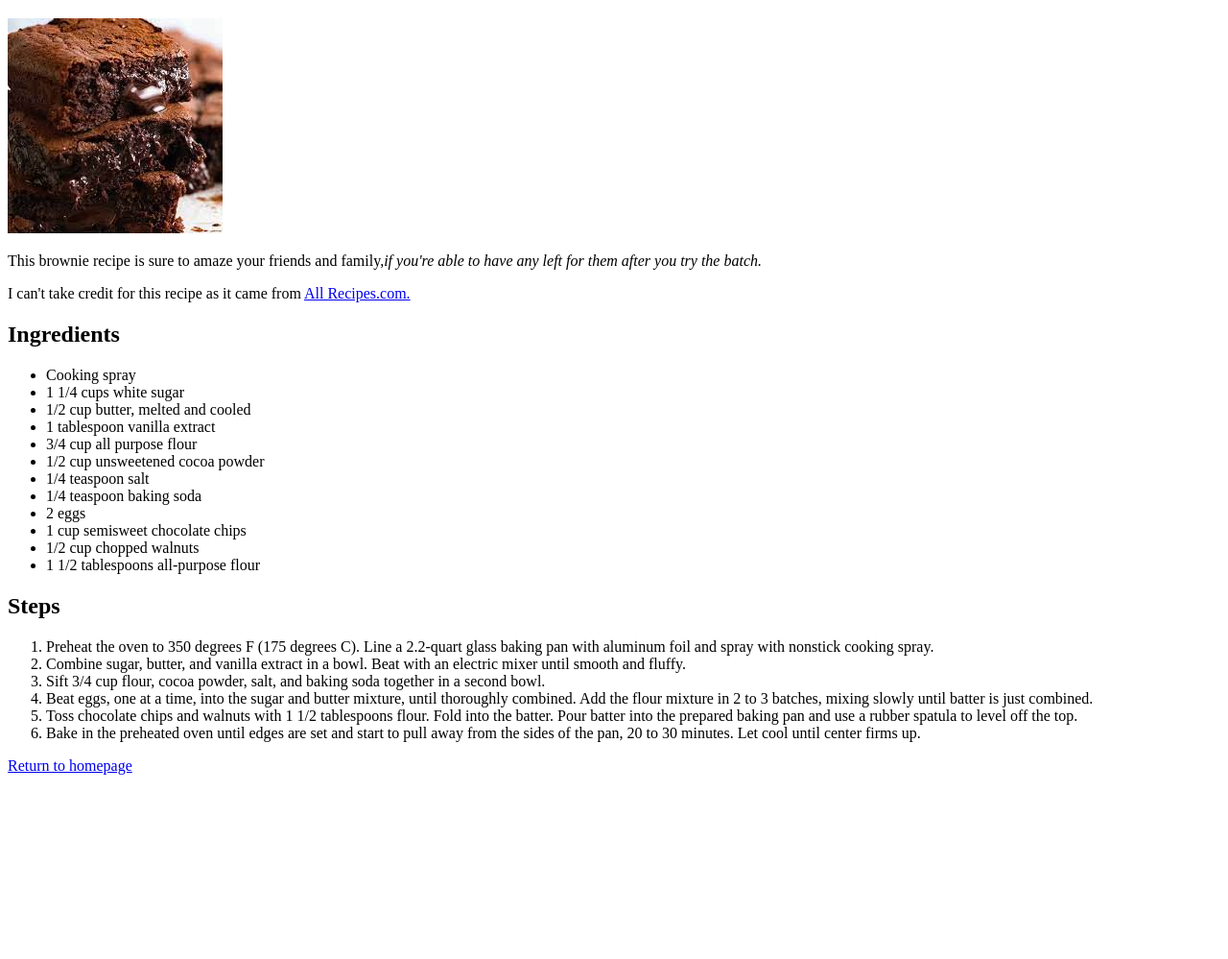
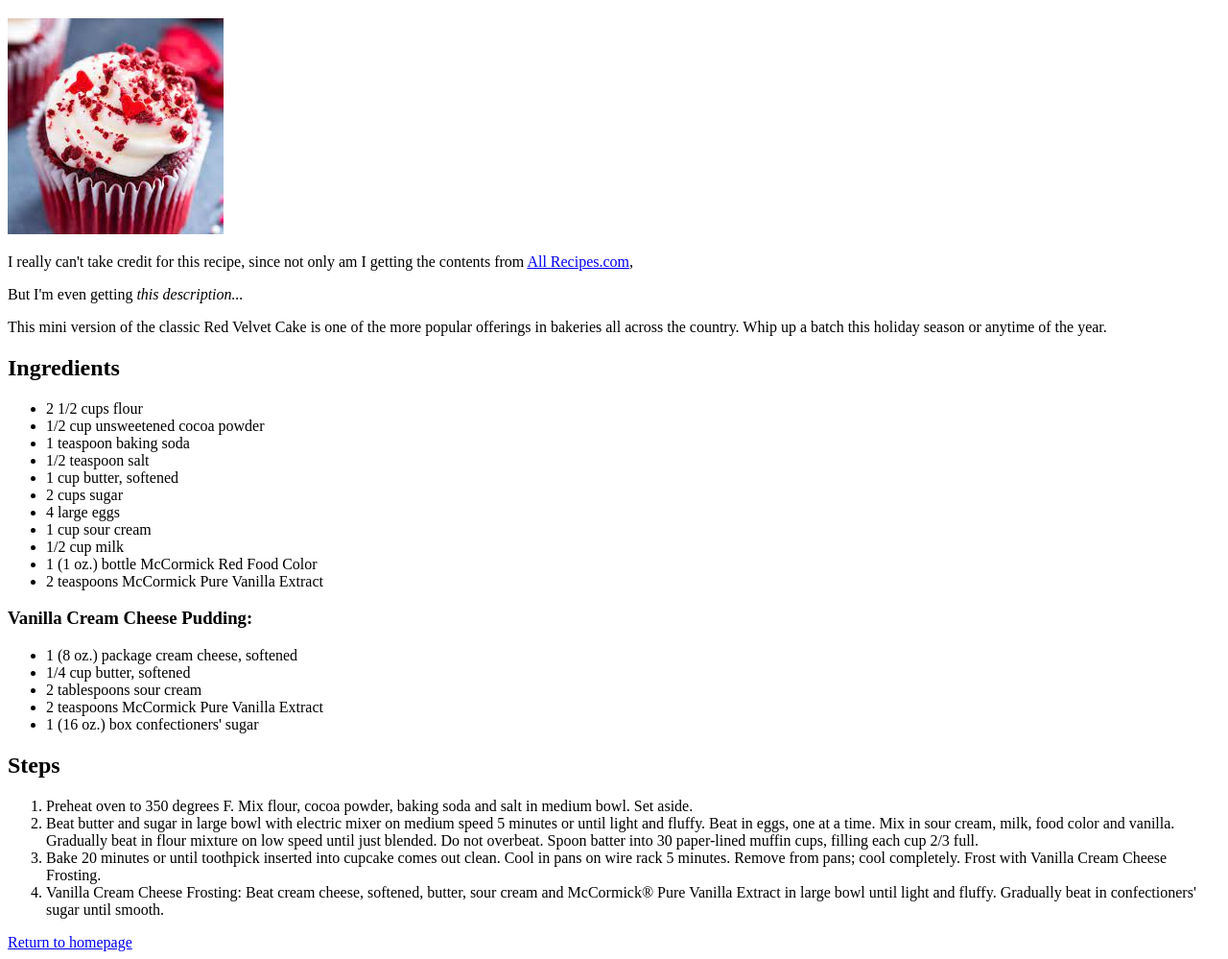
Before and after one commit to beisenberg123/odin-recipes, a plain HTML site: page recipes/cupcakes.html in a window 1280 px wide. Shown: the part 61-1060 px from the top of the page at 96% size. Before the commit the page ends 876 px from the top, so only its background shows below. Drawn offline with Linux system fonts and the light colour scheme.

Commit message:
Add description, ingredients, and steps to cupcakes

```diff
--- a/recipes/cupcakes.html
+++ b/recipes/cupcakes.html
@@ -9,35 +9,46 @@
 
 <body>
     <h1>Red Velvet Cupcakes</h1>
-    <p><img src="../img/brownies.jpeg" alt="Stacked gooey and most brownies"></p>
+    <p><img src="../img/cupcakes.jpeg" alt="One red velvet cupcake with white frosting and red sprinkles"></p>
 
-    <p>This brownie recipe is sure to amaze your friends and family,<em>if you're able to have any left for them after you try the batch.</em></p>
-    <p>I can't take credit for this recipe as it came from <a href="https://www.allrecipes.com/recipe/266739/gooey-brownies/">All Recipes.com.</a></p>
+    <p>I really can't take credit for this recipe, since not only am I getting the contents from <a href="https://www.allrecipes.com/recipe/212429/red-velvet-cupcakes/">All Recipes.com</a>,
+    <p>But I'm even getting <em>this description...</em></p>
+    <p>This mini version of the classic Red Velvet Cake is one of the more popular offerings in bakeries all across the country. Whip up a batch this holiday season or anytime of the year. </p>
 
     <h2>Ingredients</h2>
     <ul>
-        <li>Cooking spray</li>
-        <li>1 1/4 cups white sugar</li>
-        <li>1/2 cup butter, melted and cooled</li>
-        <li>1 tablespoon vanilla extract</li>
-        <li>3/4 cup all purpose flour</li>
+        <li>2 1/2 cups flour</li>
         <li>1/2 cup unsweetened cocoa powder</li>
-        <li>1/4 teaspoon salt</li>
-        <li>1/4 teaspoon baking soda</li>
-        <li>2 eggs</li>
-        <li>1 cup semisweet chocolate chips</li>
-        <li>1/2 cup chopped walnuts</li>
-        <li>1 1/2 tablespoons all-purpose flour</li>
+        <li>1 teaspoon baking soda</li>
+        <li>1/2 teaspoon salt</li>
+        <li>1 cup butter, softened</li>
+        <li>2 cups sugar</li>
+        <li>4 large eggs</li>
+        <li>1 cup sour cream</li>
+        <li>1/2 cup milk</li>
+        <li>1 (1 oz.) bottle McCormick Red Food Color</li>
+        <li>2 teaspoons McCormick Pure Vanilla Extract</li>
+    </ul>
+
+    <h3>Vanilla Cream Cheese Pudding:</h3>
+    <ul>
+        <li>1 (8 oz.) package cream cheese, softened</li>
+        <li>1/4 cup butter, softened</li>
+        <li>2 tablespoons sour cream</li>
+        <li>2 teaspoons McCormick Pure Vanilla Extract</li>
+        <li>1 (16 oz.) box confectioners' sugar</li>
     </ul>
 
     <h2>Steps</h2>
     <ol>
-        <li>Preheat the oven to 350 degrees F (175 degrees C). Line a 2.2-quart glass baking pan with aluminum foil and spray with nonstick cooking spray.</li>
-        <li>Combine sugar, butter, and vanilla extract in a bowl. Beat with an electric mixer until smooth and fluffy.</li>
-        <li>Sift 3/4 cup flour, cocoa powder, salt, and baking soda together in a second bowl.</li>
-        <li>Beat eggs, one at a time, into the sugar and butter mixture, until thoroughly combined. Add the flour mixture in 2 to 3 batches, mixing slowly until batter is just combined.</li>
-        <li>Toss chocolate chips and walnuts with 1 1/2 tablespoons flour. Fold into the batter. Pour batter into the prepared baking pan and use a rubber spatula to level off the top.</li>
-        <li>Bake in the preheated oven until edges are set and start to pull away from the sides of the pan, 20 to 30 minutes. Let cool until center firms up.</li>
+        <li>Preheat oven to 350 degrees F. Mix flour, cocoa powder, baking soda and salt in medium bowl. Set aside.</li>
+        <li>Beat butter and sugar in large bowl with electric mixer on medium speed 5 minutes or until light and fluffy.
+            Beat in eggs, one at a time. Mix in sour cream, milk, food color and vanilla. Gradually beat in flour mixture on low speed until just blended.
+            Do not overbeat. Spoon batter into 30 paper-lined muffin cups, filling each cup 2/3 full.</li>
+        <li>Bake 20 minutes or until toothpick inserted into cupcake comes out clean. Cool in pans on wire rack 5 minutes.
+            Remove from pans; cool completely. Frost with Vanilla Cream Cheese Frosting.</li>
+        <li>Vanilla Cream Cheese Frosting: Beat cream cheese, softened, butter, sour cream and McCormick® Pure Vanilla Extract
+            in large bowl until light and fluffy. Gradually beat in confectioners' sugar until smooth.</li>
     </ol>
 
     <a href="../index.html">Return to homepage</a>
```
Also changed, not shown: index.html (+8 -1 lines).
